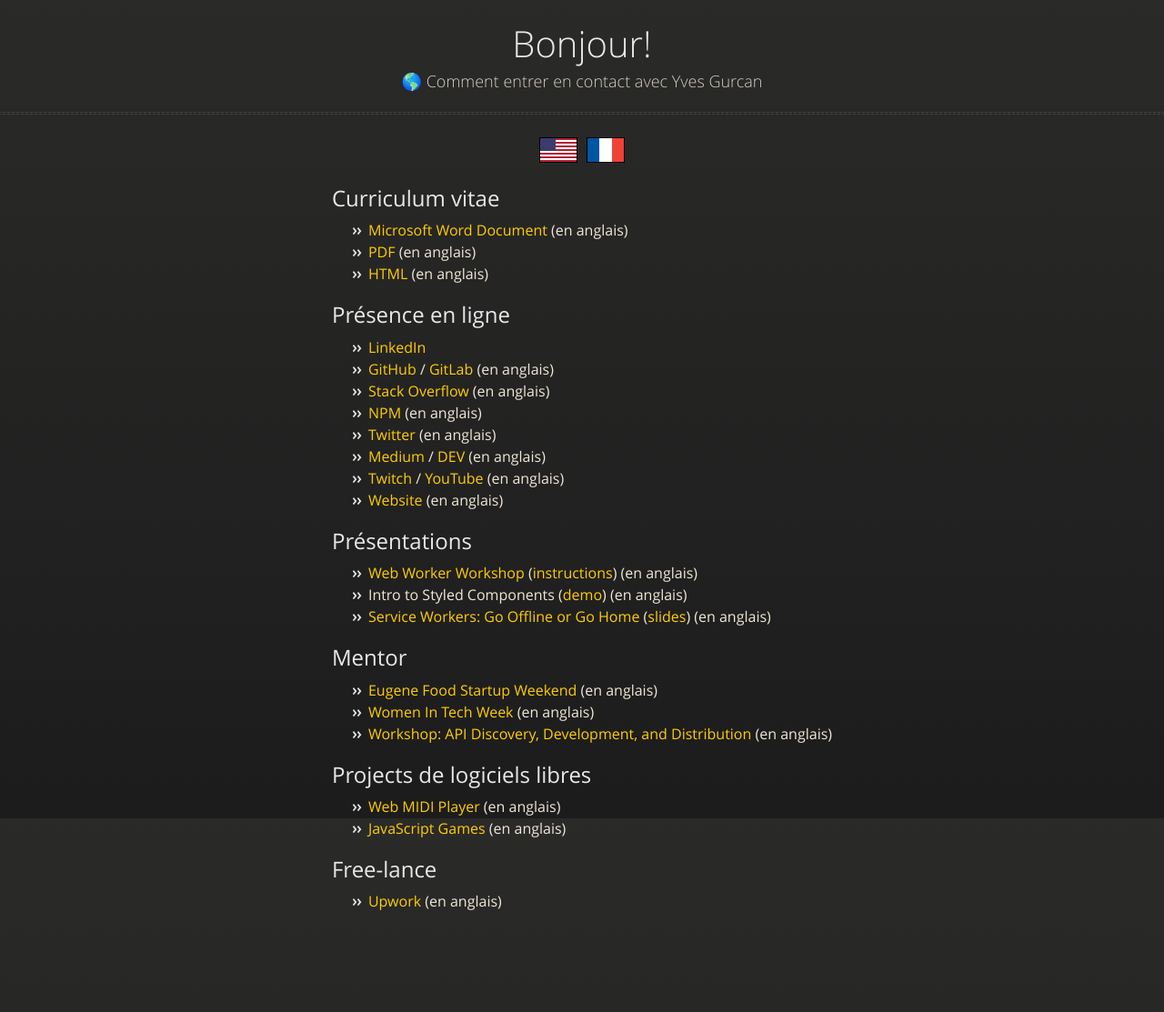
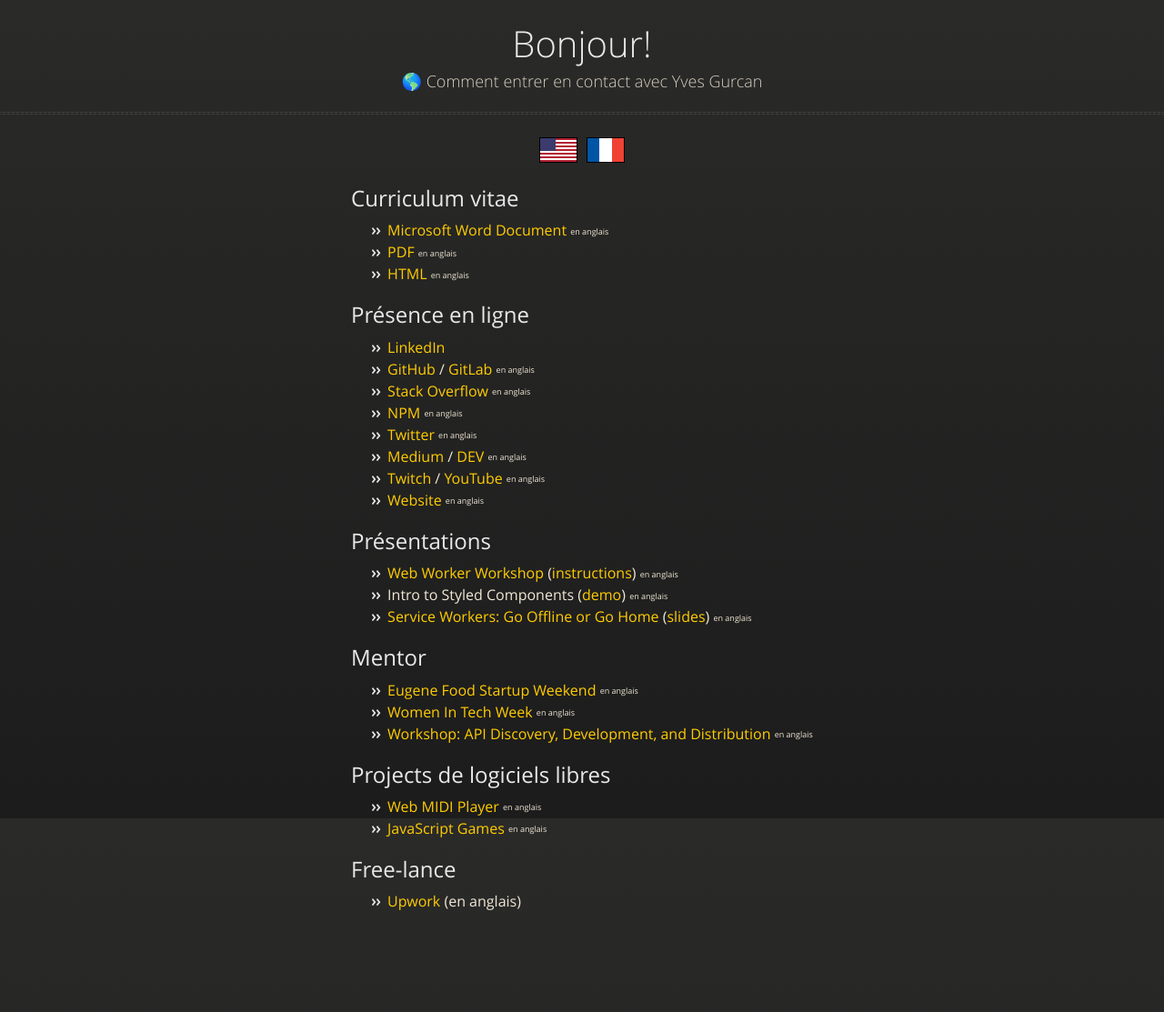
Before and after one commit to yvesgurcan/connect, a Jekyll site: the page built from FR.md, in a window 1280 px wide. Shown: the whole page at 91% size. Built offline with Jekyll 4.4.1, drawn with Linux system fonts in a browser that asks for light colours; our own code applies the rules of GitHub Pages for plain Markdown files; the repository's description, which GitHub fills in, is left out.

Commit message:
Update FR.md

```diff
--- a/FR.md
+++ b/FR.md
@@ -11,37 +11,37 @@
 
 ## Curriculum vitae
 
-- [Microsoft Word Document](https://yvesgurcan.com/resume.docx) (en anglais)
-- [PDF](https://yvesgurcan.com/resume.pdf) (en anglais)
-- [HTML](https://stackoverflow.com/cv/yvesgurcan) (en anglais)
+- [Microsoft Word Document](https://yvesgurcan.com/resume.docx) <sub><sup>en anglais</sup></sub>
+- [PDF](https://yvesgurcan.com/resume.pdf) <sub><sup>en anglais</sup></sub>
+- [HTML](https://stackoverflow.com/cv/yvesgurcan) <sub><sup>en anglais</sup></sub>
 
 ## Présence en ligne
 
 - [LinkedIn](https://www.linkedin.com/in/yvesgurcan/?locale=fr_FR)
-- [GitHub](https://github.com/yvesgurcan) / [GitLab](https://gitlab.com/yvesgurcan) (en anglais)
-- [Stack Overflow](https://stackoverflow.com/users/11439562/yves-gurcan) (en anglais)
-- [NPM](https://www.npmjs.com/~yvesgurcan) (en anglais)
-- [Twitter](https://twitter.com/yvesgurcan) (en anglais)
-- [Medium](https://medium.com/@yvesgurcan) / [DEV](https://dev.to/yvesgurcan) (en anglais)
-- [Twitch](https://www.twitch.tv/yves_gurcan/videos) / [YouTube](https://www.youtube.com/channel/UCmNgbt5GFQfdwPOKaJ-NHYw/videos) (en anglais)
-- [Website](https://yvesgurcan.com/) (en anglais)
+- [GitHub](https://github.com/yvesgurcan) / [GitLab](https://gitlab.com/yvesgurcan) <sub><sup>en anglais</sup></sub>
+- [Stack Overflow](https://stackoverflow.com/users/11439562/yves-gurcan) <sub><sup>en anglais</sup></sub>
+- [NPM](https://www.npmjs.com/~yvesgurcan) <sub><sup>en anglais</sup></sub>
+- [Twitter](https://twitter.com/yvesgurcan) <sub><sup>en anglais</sup></sub>
+- [Medium](https://medium.com/@yvesgurcan) / [DEV](https://dev.to/yvesgurcan) <sub><sup>en anglais</sup></sub>
+- [Twitch](https://www.twitch.tv/yves_gurcan/videos) / [YouTube](https://www.youtube.com/channel/UCmNgbt5GFQfdwPOKaJ-NHYw/videos) <sub><sup>en anglais</sup></sub>
+- [Website](https://yvesgurcan.com/) <sub><sup>en anglais</sup></sub>
 
 ## Présentations
 
-- [Web Worker Workshop](https://www.meetup.com/Elm-Eug/events/gnzgkryzpbcb/) ([instructions](https://github.com/yvesgurcan/workers/tree/master/workshop)) (en anglais)
-- Intro to Styled Components ([demo](https://styled.yvesgurcan.com/)) (en anglais)
-- [Service Workers: Go Offline or Go Home](https://www.meetup.com/eugenewebdevs/events/261941044/) ([slides](https://slides.com/yvesgurcan/sw#/)) (en anglais)
+- [Web Worker Workshop](https://www.meetup.com/Elm-Eug/events/gnzgkryzpbcb/) ([instructions](https://github.com/yvesgurcan/workers/tree/master/workshop)) <sub><sup>en anglais</sup></sub>
+- Intro to Styled Components ([demo](https://styled.yvesgurcan.com/)) <sub><sup>en anglais</sup></sub>
+- [Service Workers: Go Offline or Go Home](https://www.meetup.com/eugenewebdevs/events/261941044/) ([slides](https://slides.com/yvesgurcan/sw#/)) <sub><sup>en anglais</sup></sub>
 
 ## Mentor
 
-- [Eugene Food Startup Weekend](http://communities.techstars.com/usa/eugene/startup-weekend/14837) (en anglais)
-- [Women In Tech Week](https://redefiningwomenintech.com/event/women-in-tech-week-oct-21-25) (en anglais)
-- [Workshop: API Discovery, Development, and Distribution](https://www.meetup.com/eugenewebdevs/events/260157602/) (en anglais)
+- [Eugene Food Startup Weekend](http://communities.techstars.com/usa/eugene/startup-weekend/14837) <sub><sup>en anglais</sup></sub>
+- [Women In Tech Week](https://redefiningwomenintech.com/event/women-in-tech-week-oct-21-25) <sub><sup>en anglais</sup></sub>
+- [Workshop: API Discovery, Development, and Distribution](https://www.meetup.com/eugenewebdevs/events/260157602/) <sub><sup>en anglais</sup></sub>
 
 ## Projects de logiciels libres
 
-- [Web MIDI Player](https://midi.yvesgurcan.com) (en anglais)
-- [JavaScript Games](https://games.yvesgurcan.com) (en anglais)
+- [Web MIDI Player](https://midi.yvesgurcan.com) <sub><sup>en anglais</sup></sub>
+- [JavaScript Games](https://games.yvesgurcan.com) <sub><sup>en anglais</sup></sub>
 
 ## Free-lance
 
```
